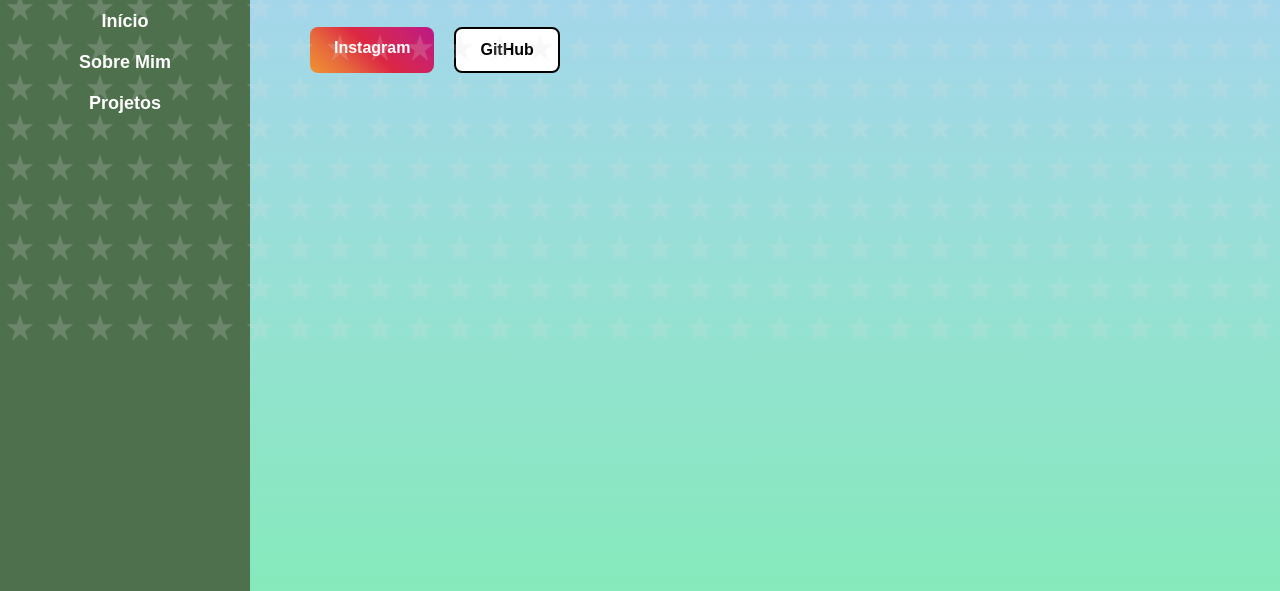
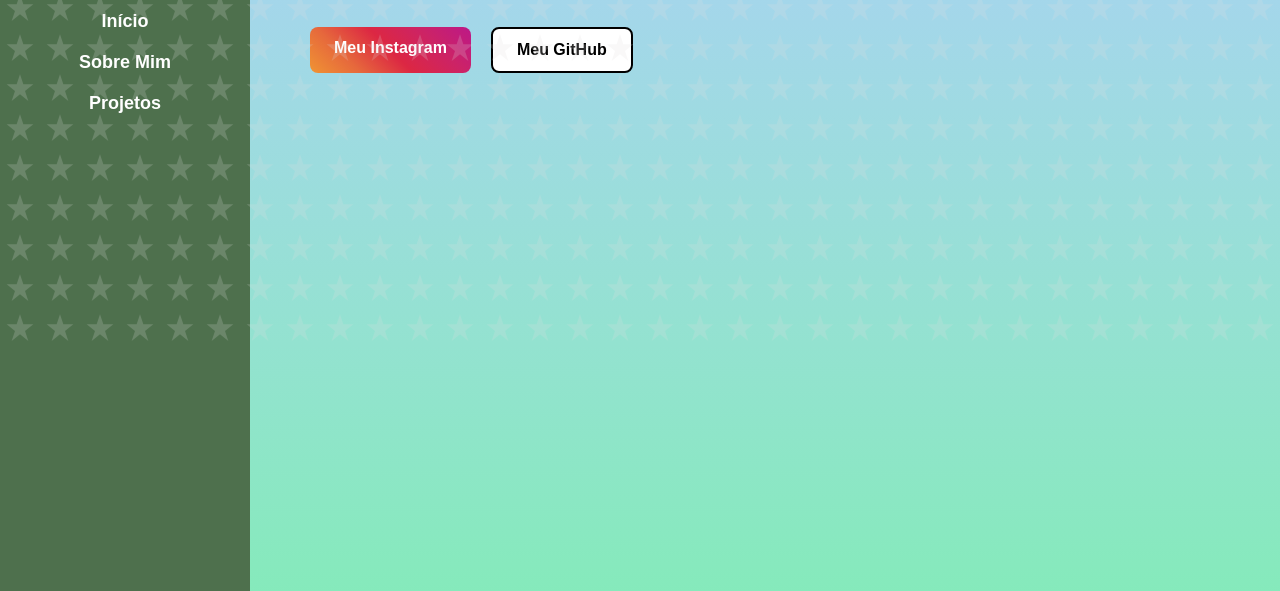
Before and after one commit to MatsuuZ/Projetos-Faculdade, a plain HTML site: page portifólio.html in a window 1280 px wide. Shown: the part 209-800 px from the top of the page. Drawn offline with Linux system fonts and the light colour scheme.

Commit message:
Update portifólio.html

```diff
--- a/portifólio.html
+++ b/portifólio.html
@@ -27,8 +27,8 @@
         <h1>Eleve seu negócio digital <br> a outro nível <span class="highlight">com um Front-end de qualidade!</span></h1>
         <p>Sou um entusiasta da tecnologia ainda na faculdade, meu objetivo é criar soluções funcionais e ao mesmo tempo visuais, elegantes e otimizadas</p>
         <div class="buttons">
-          <a href="https://instagram.com/seu-usuario" target="_blank" class="instagram">Instagram</a>
-          <a href="https://github.com/seu-usuario" target="_blank" class="github">GitHub</a>
+          <a href="Instagram.com" target="_blank" class="instagram">Meu Instagram</a>
+          <a href="https://github.com/MatsuuZ" target="_blank" class="github">Meu GitHub</a>
         </div>
       </section>
     </main>
```
